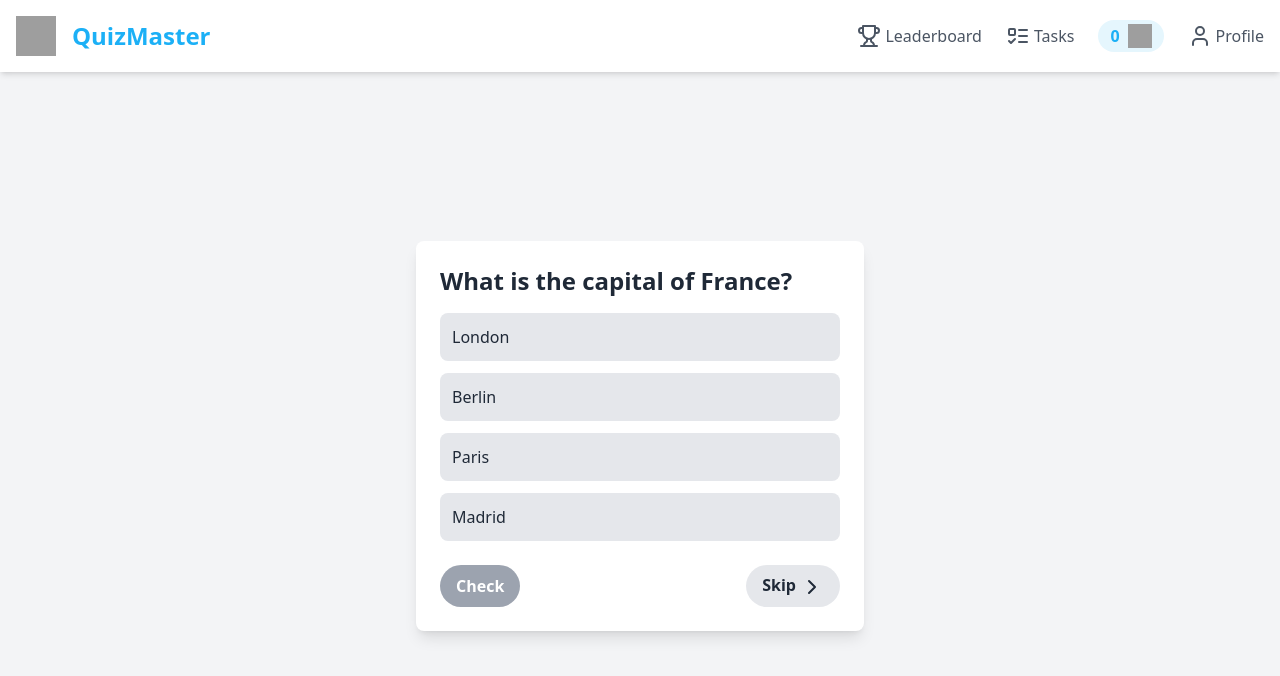
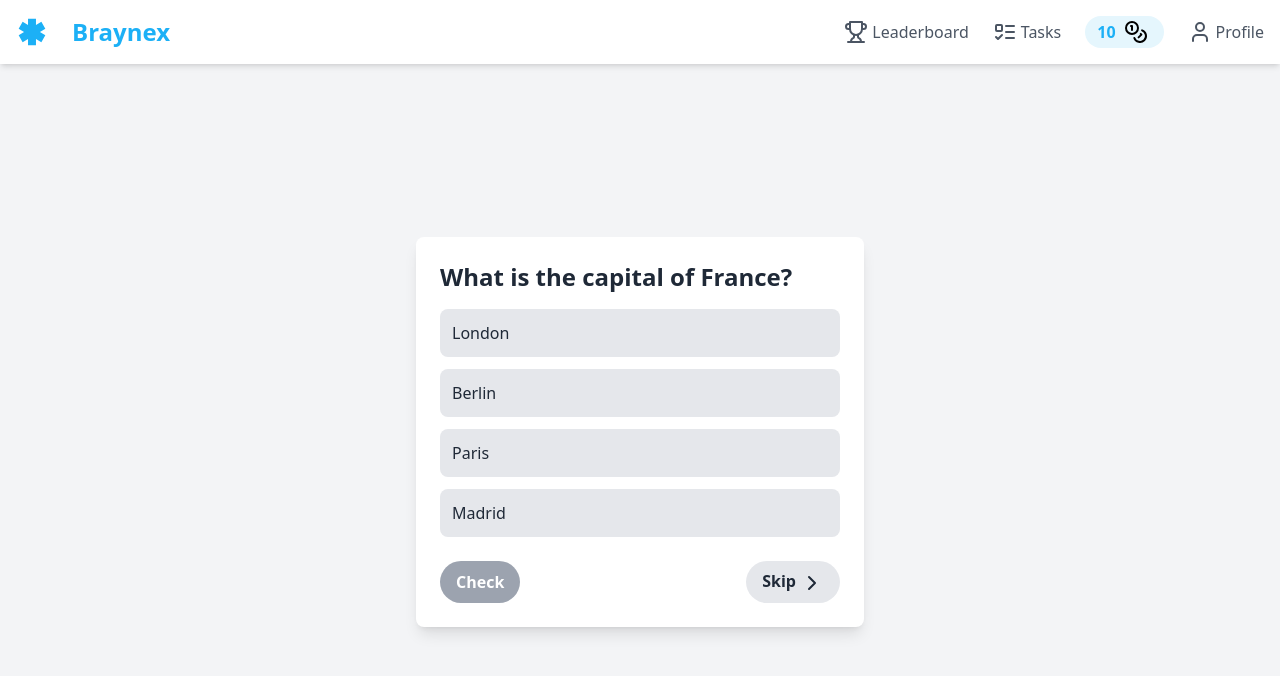
Before and after one commit to MuhammedHashimT/Braynex, a React (Vite) app: page /quiz in a window 1280 px wide. Shown: the top 676 px of the page. Built offline with nearby package versions, Linux system fonts and the light colour scheme; grey boxes are pictures that could not be loaded.

Commit message:
refactor: Add Header component to QuizPageWithHeader and navigate to quiz on button click in StudentDashboard

```diff
--- a/src/routes/Quiz.tsx
+++ b/src/routes/Quiz.tsx
@@ -3,6 +3,7 @@
 import React, { useState } from 'react'
 import { motion, AnimatePresence } from 'framer-motion'
 import { CheckCircle, XCircle, ChevronRight, Trophy, ListTodo, User } from 'lucide-react'
+import Header from '../components/Header'
 
 const quizQuestion = {
   question: "What is the capital of France?",
@@ -47,32 +48,7 @@
   return (
     <div className="min-h-screen bg-gray-100 flex flex-col">
       {/* Header */}
-      <header className="bg-white shadow-md p-4">
-        <div className="max-w-7xl mx-auto flex justify-between items-center">
-          <div className="flex items-center space-x-4">
-            <img src="/placeholder.svg?height=40&width=40" alt="Logo" className="h-10 w-10" />
-            <h1 className="text-2xl font-bold text-[#1cb0f6]">QuizMaster</h1>
-          </div>
-          <nav className="flex items-center space-x-6">
-            <a href="#" className="flex items-center text-gray-600 hover:text-[#1cb0f6]">
-              <Trophy className="mr-1" />
-              Leaderboard
-            </a>
-            <a href="#" className="flex items-center text-gray-600 hover:text-[#1cb0f6]">
-              <ListTodo className="mr-1" />
-              Tasks
-            </a>
-            <div className="flex items-center bg-[#e5f6fd] px-3 py-1 rounded-full">
-              <span className="text-[#1cb0f6] font-semibold mr-2">{points}</span>
-              <img src="/placeholder.svg?height=24&width=24" alt="Points" className="h-6 w-6" />
-            </div>
-            <a href="#" className="flex items-center text-gray-600 hover:text-[#1cb0f6]">
-              <User className="mr-1" />
-              Profile
-            </a>
-          </nav>
-        </div>
-      </header>
+      <Header/>
 
       {/* Quiz Content */}
       <div className="flex-grow flex items-center justify-center p-4">
--- a/src/routes/StudentDashboard.tsx
+++ b/src/routes/StudentDashboard.tsx
@@ -102,7 +102,10 @@
               <p className="text-sm text-gray-600">Day Streak</p>
             </div>
             <button
-              onClick={earnPoints}
+              onClick={()=>{
+                // earnPoints
+                navigate('/quiz')
+              }}
               className="px-4 py-2 bg-[#58cc02] hover:bg-[#4caf00] text-white rounded-full transition-colors duration-200 ease-in-out focus:outline-none focus:ring-2 focus:ring-[#58cc02] focus:ring-opacity-50"
             >
               Practice Now
```
